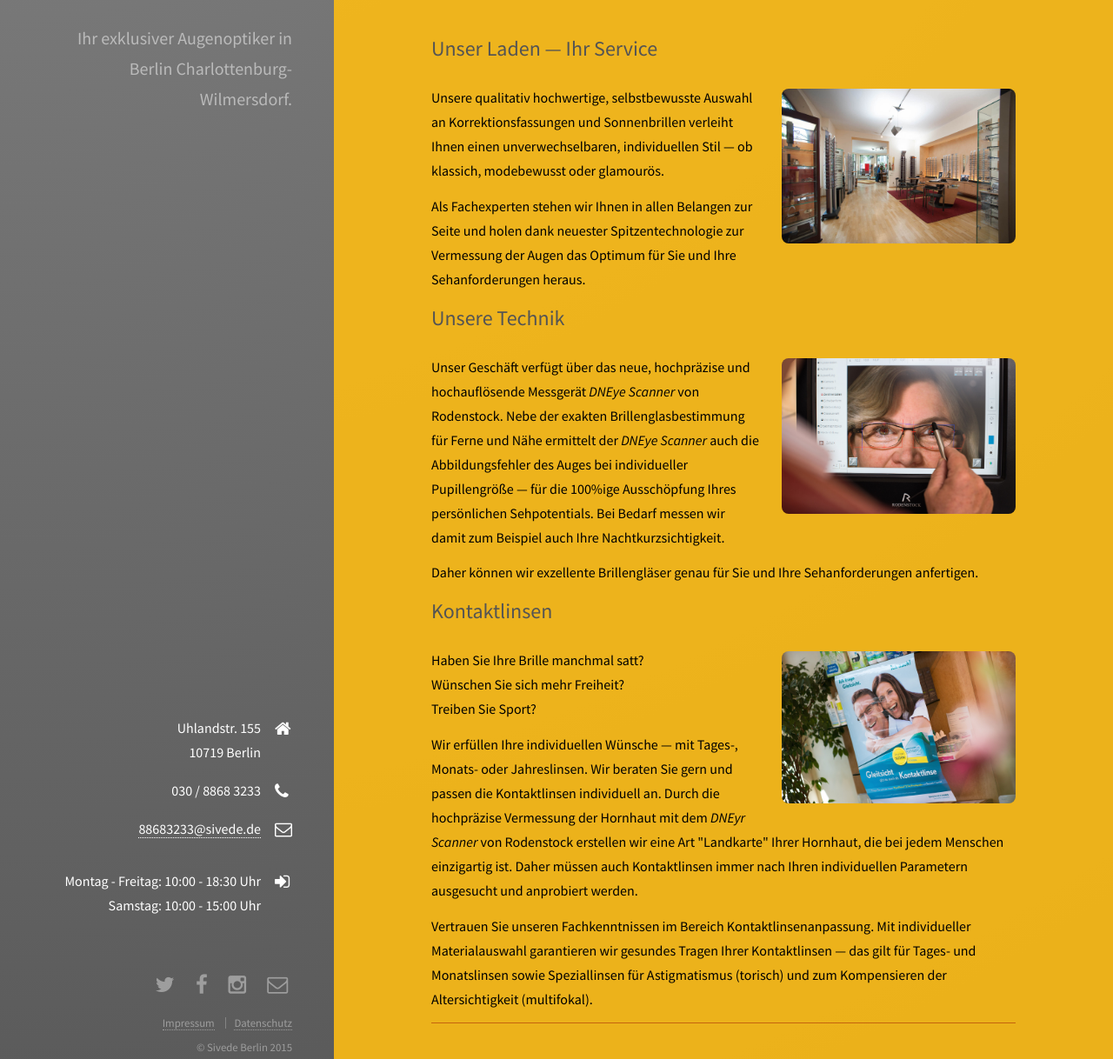
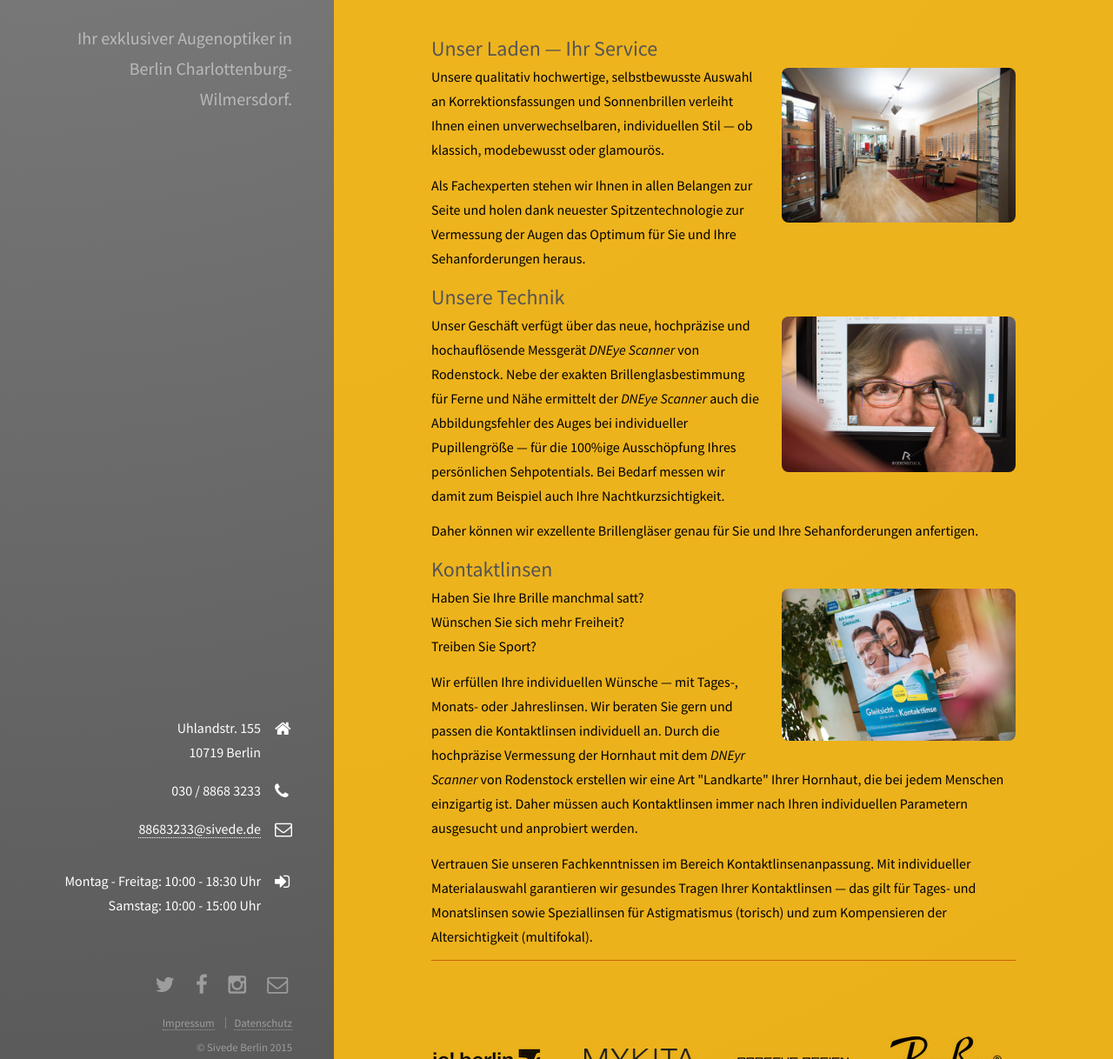
Before and after one commit to noobit/sivede, a Jekyll site: the page built from index.md, in a window 1280 px wide and 1400 px high, scrolled down 717 px. Shown: the part 182-1400 px from the top of the window at 87% size. Built offline with Jekyll 4.4.1, drawn with Linux system fonts in a browser that asks for light colours; nearby versions of some CDN libraries.

Commit message:
margin h2

```diff
--- a/css/style.css
+++ b/css/style.css
@@ -296,6 +296,9 @@ section ul.labeled-icons li h3{color:#fff;/*#b2b2b2;*/}
 #schaufenster .slick-list {
 	border-radius: 0.5em;
 }
+#store h2 {
+	margin: 0;
+}
 .slick-slider { margin-bottom: 80px;}
 .maps iframe {
     pointer-events: none;
```
